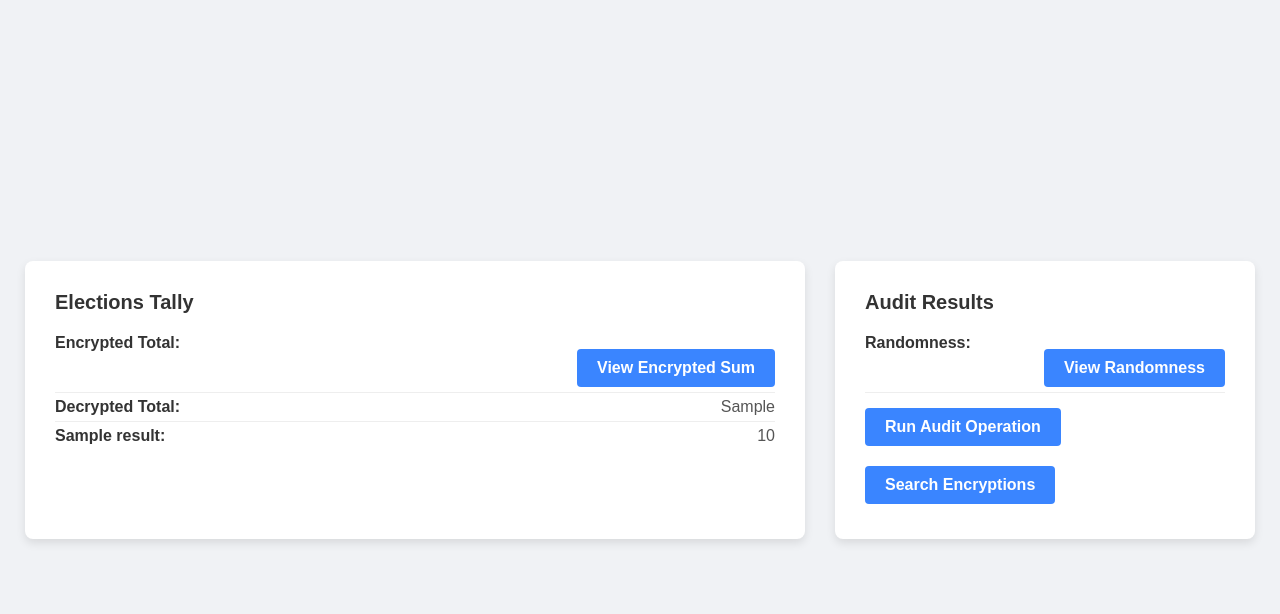
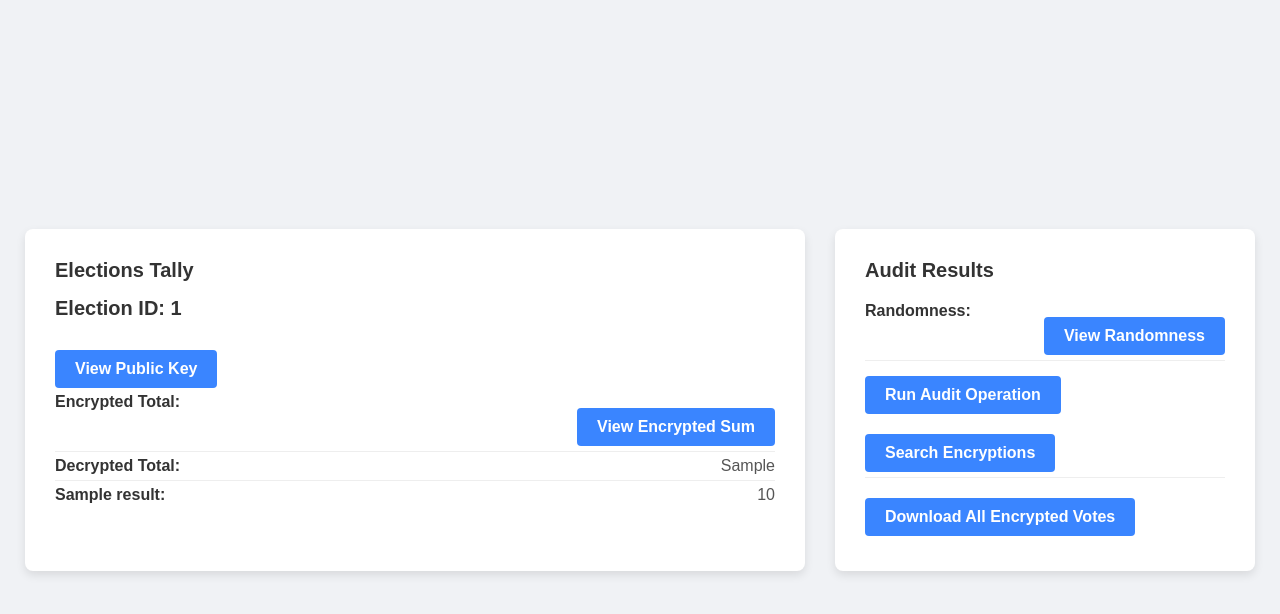
Before and after one commit to couldseeyah/verifiable_voting_demo, a Flask app: template templates/results.html in a window 1280 px wide. Shown: the top 614 px of the page. Run offline with Flask 3, Linux system fonts and the light colour scheme; the template is opened without the code that fills it: most values are stand-ins (such as "Sample title", 1, 10 or a date in 2020).

Commit message:
downalod votes, display pub key, fixed election end bug

```diff
--- a/app.py
+++ b/app.py
@@ -1,7 +1,9 @@
-from flask import Flask, render_template, request, redirect, url_for
+from flask import Flask, render_template, request, redirect, url_for, send_file
+import io
 from database_handler import Database
 from dotenv import load_dotenv
 import os
+import zipfile
 from datetime import datetime, timezone
 import random
 from encryption import Encryption, Ciphertext
@@ -78,59 +80,61 @@ def voter_login():
 def end_election():
     response = db_handler.end_election()
     print("End Election Response: ", response)
-    if response.data[0]['id']: #ongoing election ended
-        election_id = response.data[0]['id']
-        election_votes = db_handler.get_votes_by_election(election_id) #list of records (cnic, vote, randomness, etc for each vote)
 
-        #Read votes into Ciphertext Objects
-        vote_strings = [vote_record['encrypted_vote'] for vote_record in election_votes] #['a,b,c', 'd,e,f']
-        randomness_strings = [vote_record['randomness'] for vote_record in election_votes] #['ra,rb,rc', 'rd,re,rf']
-        encrypted_votes = [] #[[Ara,Brb, Crc], [Drd, Ere, Frf]]
-        for vote, randomness in zip(vote_strings, randomness_strings):
-            string_vote_vector = [item.strip() for item in vote.split(',')] #[a, b, c]
-            randomness_vector = [item.strip() for item in randomness.split(',')] #[ra, rb, rc]
-            encrypted_vote_vector = [] #[Ara, Brb, Crc]
-            for i in range(len(string_vote_vector)):
-                encrypted_vote = Ciphertext(int(string_vote_vector[i]), int(randomness_vector[i])) #C(a, ra), C(b, rb), C(c, rc)
-                encrypted_vote_vector.append(encrypted_vote)
-            encrypted_votes.append(encrypted_vote_vector)
+    if "message" in response:
+        return render_template('admin_dashboard.html', message=response.get("message")) #No ongoing election
 
-        with open(private_key_file, 'r') as file:
-            priv_key = file.read().strip()  # Use .strip() to remove leading/trailing whitespace
+    election_id = response[0]['id']
+    election_votes = db_handler.get_votes_by_election(election_id) #list of records (cnic, vote, randomness, etc for each vote)
 
-        encryption_handler = Encryption(response.data[0]['public_key'], priv_key)
+    #Read votes into Ciphertext Objects
+    vote_strings = [vote_record['encrypted_vote'] for vote_record in election_votes] #['a,b,c', 'd,e,f']
+    randomness_strings = [vote_record['randomness'] for vote_record in election_votes] #['ra,rb,rc', 'rd,re,rf']
+    encrypted_votes = [] #[[Ara,Brb, Crc], [Drd, Ere, Frf]]
+    for vote, randomness in zip(vote_strings, randomness_strings):
+        string_vote_vector = [item.strip() for item in vote.split(',')] #[a, b, c]
+        randomness_vector = [item.strip() for item in randomness.split(',')] #[ra, rb, rc]
+        encrypted_vote_vector = [] #[Ara, Brb, Crc]
+        for i in range(len(string_vote_vector)):
+            encrypted_vote = Ciphertext(int(string_vote_vector[i]), int(randomness_vector[i])) #C(a, ra), C(b, rb), C(c, rc)
+            encrypted_vote_vector.append(encrypted_vote)
+        encrypted_votes.append(encrypted_vote_vector)
 
-        #Homomorphic addition
-        sum = encrypted_votes[0] #will contain encrypted result
-        encrypted_votes = encrypted_votes[1:]
-        for vote in encrypted_votes:
-            for i in range(len(vote)):
-                sum[i] = encryption_handler.add(sum[i], vote[i])
+    with open(private_key_file, 'r') as file:
+        priv_key = file.read().strip()  # Use .strip() to remove leading/trailing whitespace
 
-        #decrypt result:
-        decrypted_result = [] #will contain decrypted result
-        for vote in sum:
-            plaintext = encryption_handler.decrypt(vote)
-            decrypted_result.append(str(plaintext))
-        print("DECRYPTED RESULT: ", decrypted_result)
-        #convert encrypted and decrypted results to string representations
-        decrypted_result_string = ','.join(decrypted_result)
-        encrypted_result = []
-        combined_randomness = []
-        for vote in sum:
-            encrypted_result.append(str(vote.ciphertext))
-            combined_randomness.append(str(vote.randomness))
+    encryption_handler = Encryption(response.data[0]['public_key'], priv_key)
 
-        encrypted_result_string = ','.join(encrypted_result)
-        combined_randomness_string = ','.join(combined_randomness)
-        response = db_handler.update_election_results(election_id, encrypted_result_string, combined_randomness_string, decrypted_result_string, True)
-        if not response.data[0]['ongoing']:
-            message = ("Current election ended successfully.")
-        else:
-            message = ("Error ending current election.")
-        return render_template('admin_dashboard.html', message=message)
+    #Homomorphic addition
+    sum = encrypted_votes[0] #will contain encrypted result
+    encrypted_votes = encrypted_votes[1:]
+    for vote in encrypted_votes:
+        for i in range(len(vote)):
+            sum[i] = encryption_handler.add(sum[i], vote[i])
 
-    return render_template('admin_dashboard.html', message=response.get("message")) #No ongoing election
+    #decrypt result:
+    decrypted_result = [] #will contain decrypted result
+    for vote in sum:
+        plaintext = encryption_handler.decrypt(vote)
+        decrypted_result.append(str(plaintext))
+    print("DECRYPTED RESULT: ", decrypted_result)
+    #convert encrypted and decrypted results to string representations
+    decrypted_result_string = ','.join(decrypted_result)
+    encrypted_result = []
+    combined_randomness = []
+    for vote in sum:
+        encrypted_result.append(str(vote.ciphertext))
+        combined_randomness.append(str(vote.randomness))
+
+    encrypted_result_string = ','.join(encrypted_result)
+    combined_randomness_string = ','.join(combined_randomness)
+    response = db_handler.update_election_results(election_id, encrypted_result_string, combined_randomness_string, decrypted_result_string, True)
+    if not response.data[0]['ongoing']:
+        message = ("Current election ended successfully.")
+    else:
+        message = ("Error ending current election.")
+    return render_template('admin_dashboard.html', message=message)
+
 
 
 @app.route('/admin/election_setup', methods=['POST'])
@@ -256,6 +260,7 @@ def start_election():
 
     if response1.data and response2.data:
         response = db_handler.supabase.table("elections").select("*").execute()
+        res = db_handler.update_result_visibility(election_id)
         elections = response.data
         last_election = elections[-1] if elections else None
         return render_template('admin_dashboard.html', elections=elections, last_election=last_election)
@@ -360,5 +365,34 @@ def results():
         return render_template('results.html', last_election=last_election, results=results)
     return "No results to display", 403
 
+
+@app.route('/download_encryptions', methods=['GET'])
+def download_encryptions():
+    last_election = db_handler.get_visible_election()
+    if last_election:
+        encrypted_votes = db_handler.get_votes_enc_by_election(last_election['id'])
+
+        # Create a zip file in memory
+        zip_buffer = io.BytesIO()
+        with zipfile.ZipFile(zip_buffer, 'w', zipfile.ZIP_DEFLATED) as zip_file:
+            # Add each encrypted vote as a text file to the zip
+            for i, vote in enumerate(encrypted_votes):
+                file_name = f'vote_{i + 1}.txt'
+                zip_file.writestr(file_name, vote['encrypted_vote'])
+
+        # Seek to the beginning of the BytesIO buffer
+        zip_buffer.seek(0)
+
+        # Send the zip file as a downloadable response
+        zip_file_name = "encrypted_votes.zip"
+        return send_file(zip_buffer,
+                         as_attachment=True,
+                         download_name=zip_file_name,
+                         mimetype='application/zip')
+
+        return redirect(url_for('results'))
+
+    return "No visible results", 403
+
 if __name__ == '__main__':
     app.run(debug=True)
--- a/templates/results.html
+++ b/templates/results.html
@@ -1,5 +1,6 @@
 <!DOCTYPE html>
 <html lang="en">
+
 <head>
     <meta charset="UTF-8">
     <meta name="viewport" content="width=device-width, initial-scale=1.0">
@@ -96,7 +97,8 @@
 
         /* Modal styles */
         .modal {
-            display: none; /* Hidden by default */
+            display: none;
+            /* Hidden by default */
             position: fixed;
             z-index: 1;
             left: 0;
@@ -104,7 +106,8 @@
             width: 100%;
             height: 100%;
             overflow: auto;
-            background-color: rgba(0, 0, 0, 0.4); /* Black background with opacity */
+            background-color: rgba(0, 0, 0, 0.4);
+            /* Black background with opacity */
         }
 
         .modal-content {
@@ -117,7 +120,8 @@
             max-height: 50%;
             overflow-y: auto;
             text-align: center;
-            word-wrap: break-word; /* Wrap long text */
+            word-wrap: break-word;
+            /* Wrap long text */
         }
 
         .close {
@@ -136,12 +140,15 @@
         }
     </style>
 </head>
+
 <body>
 
     <div class="container">
         <!-- Election Tally Card -->
         <div class="card tally">
             <h2>Elections Tally</h2>
+            <h2>Election ID: {{ last_election['id'] }}</h2>
+            <button onclick="showModal('public_key')">View Public Key</button>
 
             <!-- Button for Encrypted Total -->
             <div class="result-item">
@@ -186,6 +193,11 @@
                     <button type="submit" class="search-encryptions-btn">Search Encryptions</button>
                 </form>
             </div>
+
+            <div class="result-item">
+                <form action="/download_encryptions" method="get">
+                    <button type="submit" class="search-decryptions-btn">Download All Encrypted Votes</button>
+                </form>
         </div>
     </div>
 
@@ -201,21 +213,31 @@
         // Encrypted sum and randomness values (replace these with dynamic values if needed)
         const encryptedSum = "{{ last_election['encrypted_sum'] }}";
         const randomness = "{{ last_election['combined_randomness'] }}";
+        const publicKey = "{{ last_election['public_key'] }}";
 
-    // Show modal with the appropriate value
         function showModal(field) {
             const modal = document.getElementById('modal');
             const modalText = document.getElementById('modal-text');
 
+            let textToShow = '';
+
             if (field === 'encrypted-sum') {
-            modalText.textContent = encryptedSum;
+                textToShow = encryptedSum;
             } else if (field === 'randomness') {
-            modalText.textContent = randomness;
+                textToShow = randomness;
             }
+            else if (field === 'public_key') {
+                textToShow = publicKey;
+            }
+
+            // Replace commas with commas followed by a newline
+            modalText.textContent = textToShow.replace(/,/g, ',\n');
+
+            // Ensure newlines are respected in the modal text
+            modalText.style.whiteSpace = 'pre-wrap';
 
             modal.style.display = 'block';
         }
-
         // Close the modal
         function closeModal() {
             const modal = document.getElementById('modal');
@@ -224,4 +246,5 @@
     </script>
 
 </body>
+
 </html>
```
Also changed, not shown: database_handler.py (+26 -1 lines), 1 other file. Lines whose indentation alone changed are shown as unchanged.
